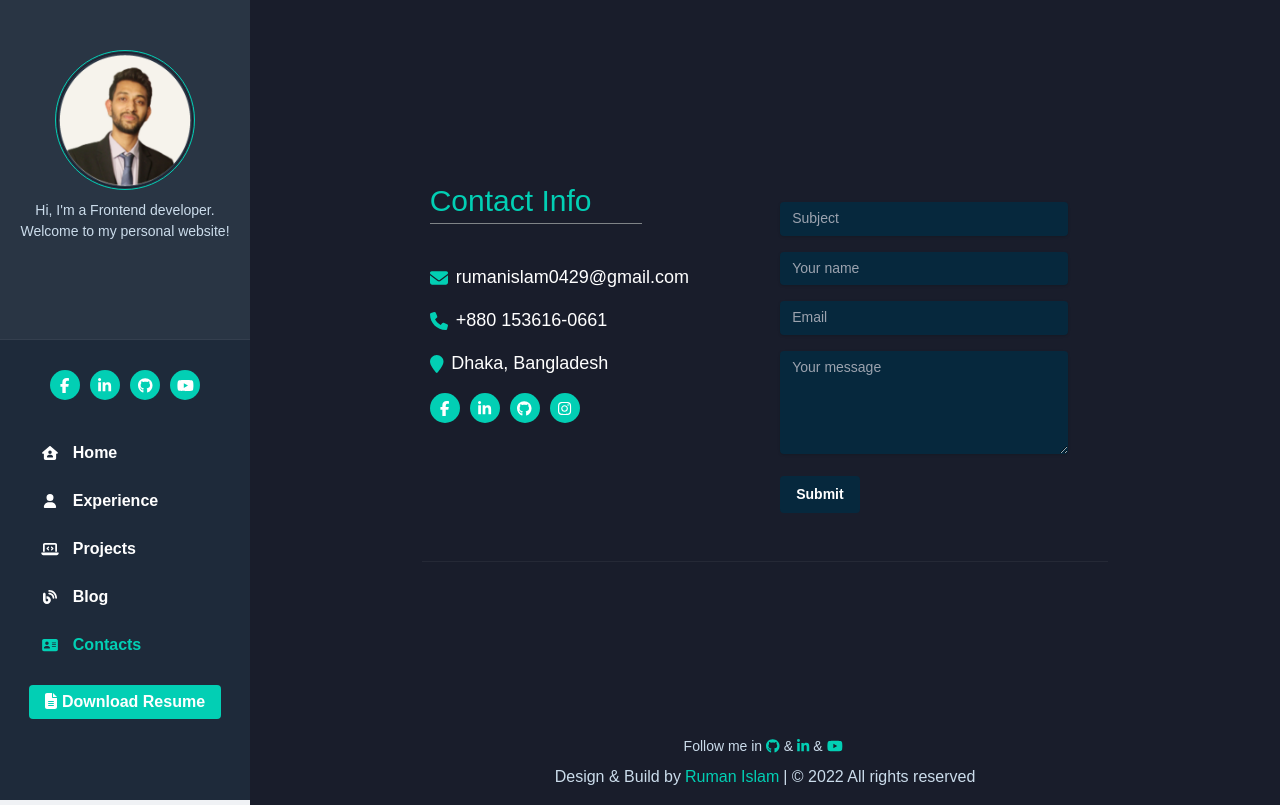
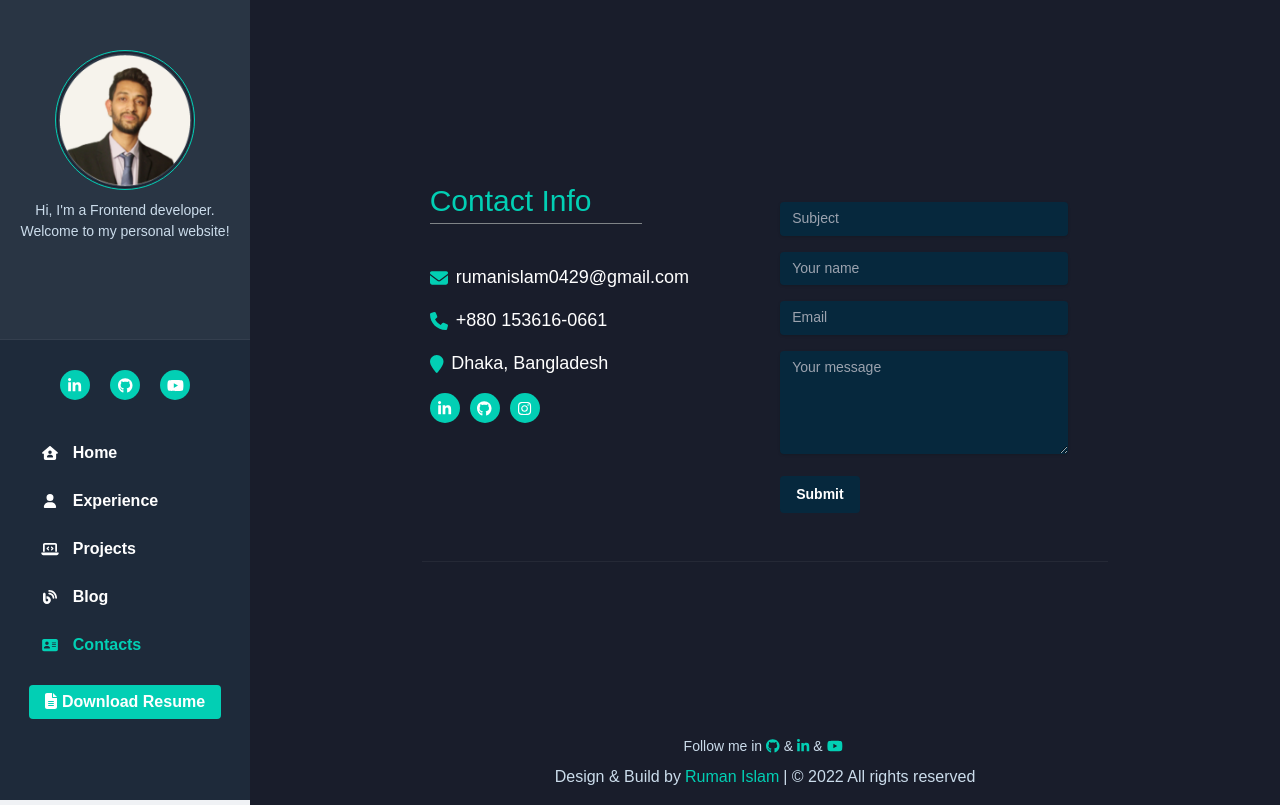
Before and after one commit to Ruman-Islam/Ruman-Islam-portfolio, a React (Create React App) app: page /contacts in a window 1280 px wide. Built offline with nearby package versions, Linux system fonts and the light colour scheme.

Commit message:
sidebar updated"

```diff
--- a/src/components/DisplayContainer.js
+++ b/src/components/DisplayContainer.js
@@ -2,7 +2,7 @@ import React from "react";
 import { FontAwesomeIcon } from "@fortawesome/react-fontawesome";
 import {
   faLinkedinIn,
-  faFacebookF,
+  // faFacebookF,
   faGithub,
   faYoutube,
 } from "@fortawesome/free-brands-svg-icons";
@@ -23,7 +23,7 @@ const DisplayContainer = () => {
         </div>
       </div>
       <div className="social-icon-container display-flex">
-        <a
+        {/* <a
           target="_blank"
           rel="noreferrer"
           href="https://www.facebook.com/zayedkhan.ruman"
@@ -31,7 +31,7 @@ const DisplayContainer = () => {
           <span className="social-icon display-flex">
             <FontAwesomeIcon icon={faFacebookF} className="item" />
           </span>
-        </a>
+        </a> */}
 
         <a
           target="_blank"
--- a/src/pages/Contacts/Contacts.js
+++ b/src/pages/Contacts/Contacts.js
@@ -40,11 +40,11 @@ const Contacts = () => {
                         </div>
 
                         <div className='social-icon-container-div flex justify-between w-6/12 md:w-3/12 m-auto md:ml-0'>
-                            <a target="_blank" rel="noreferrer" href="https://www.facebook.com/zayedkhan.ruman">
+                            {/* <a target="_blank" rel="noreferrer" href="https://www.facebook.com/zayedkhan.ruman">
                                 <span className='social-icon display-flex mr-2.5'>
                                     <FontAwesomeIcon icon={faFacebookF} className='item' />
                                 </span>
-                            </a>
+                            </a> */}
 
                             <a target="_blank" rel="noreferrer" href="https://www.linkedin.com/in/ruman-islam-6a567016a/">
                                 <span className='social-icon display-flex mr-2.5'>
```
